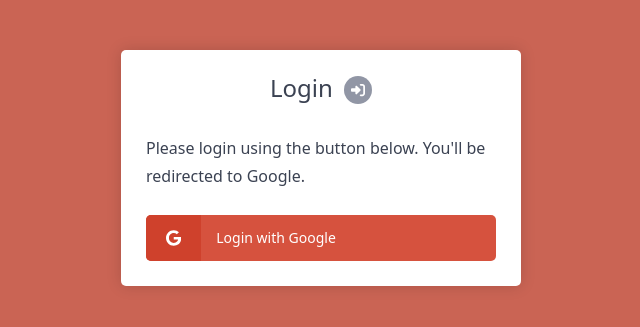
After one commit to snotlingorc/catalog, a PHP site: page /login.php in a window 1280 px wide. The commit adds this page. Shown: the top 327 px of the page, without its empty margins (319-959 px from the left). Run offline with PHP 8.4, Linux system fonts and the light colour scheme; a stand-in replaces the project's code that opens the database connection.

Commit message:
Google login/Oauth support

```diff
--- a/source/assets/css/style.css
+++ b/source/assets/css/style.css
@@ -217,3 +217,158 @@ height: 60px;
     .footer-section a, .footer-section a:hover {
         color:#000;
     }
+
+/* =============================================================
+   GOOGLE OAUTH SECTION STYLES
+ ============================================================ */
+ * {
+    box-sizing: border-box;
+    font-family: system-ui, "Segoe UI", Roboto, Helvetica, Arial, sans-serif, "Apple Color Emoji", "Segoe UI Emoji", "Segoe UI Symbol";
+    font-size: 16px;
+  }
+  body {
+    background-color: #ca6454;
+    margin: 0;
+  }
+  .content {
+    max-width: 400px;
+    width: 100%;
+    margin: 50px auto 15px auto;
+    border-radius: 5px;
+    background-color: #fff;
+    box-shadow: 0 0 15px rgba(0, 0, 0, 0.15);
+    padding: 25px;
+  }
+  .content h1 {
+    text-align: center;
+    font-size: 24px;
+    font-weight: 500;
+    margin: 0 0 15px 0;
+    color: #3b4252;
+  }
+  .content h1 .icon {
+    display: inline-flex;
+    align-items: center;
+    justify-content: center;
+    width: 28px;
+    height: 28px;
+    border-radius: 50%;
+    background-color: #9196a5;
+    margin-left: 5px;
+    font-size: 14px;
+  }
+  .content h1 .icon svg {
+    fill: #fff;
+  }
+  .content .login-txt {
+    margin: 0;
+    padding: 15px 0 25px 0;
+    color: #3b4252;
+  }
+  .content .google-login-btn {
+    display: flex;
+    align-items: center;
+    text-decoration: none;
+    font-size: 14px;
+    font-weight: 500;
+    color: #fff;
+    width: 100%;
+    overflow: hidden;
+    border-radius: 5px;
+    background-color: #d6523e;
+    cursor: pointer;
+  }
+  .content .google-login-btn .icon {
+    display: inline-flex;
+    height: 100%;
+    padding: 15px 20px;
+    align-items: center;
+    justify-content: center;
+    background-color: #cf412c;
+    margin-right: 15px;
+  }
+  .content .google-login-btn .icon svg {
+    fill: #fff;
+  }
+  .content .google-login-btn:hover {
+    background-color: #d44a36;
+  }
+  .content .google-login-btn:hover .icon {
+    background-color: #c63f2a;
+  }
+  .content .profile-picture {
+    display: flex;
+    align-items: center;
+    justify-content: center;
+    margin: 15px 0 25px 0;
+  }
+  .content .profile-picture img {
+    width: 100%;
+    max-width: 100px;
+    border-radius: 50%;
+  }
+  .content .profile-details {
+    display: flex;
+    flex-flow: column;
+    padding: 10px 0;
+  }
+  .content .profile-details > div {
+    display: flex;
+    align-items: center;
+    border-bottom: 1px solid #f1f2f5;
+    margin-bottom: 15px;
+    padding-bottom: 15px;
+  }
+  .content .profile-details > div .icon {
+    display: inline-flex;
+    align-items: center;
+    justify-content: center;
+    width: 36px;
+    height: 36px;
+    border-radius: 50%;
+    background-color: #9196a5;
+    margin-right: 15px;
+    font-size: 14px;
+  }
+  .content .profile-details > div .icon svg {
+    fill: #fff;
+  }
+  .content .profile-details > div strong {
+    display: block;
+    font-size: 14px;
+    font-weight: 500;
+  }
+  .content .profile-details > div:last-child {
+    border-bottom: none;
+  }
+  .content .logout-btn {
+    display: flex;
+    align-items: center;
+    text-decoration: none;
+    font-size: 14px;
+    font-weight: 500;
+    color: #fff;
+    width: 100%;
+    overflow: hidden;
+    border-radius: 5px;
+    background-color: #db5d36;
+    cursor: pointer;
+  }
+  .content .logout-btn .icon {
+    display: inline-flex;
+    height: 100%;
+    padding: 15px 20px;
+    align-items: center;
+    justify-content: center;
+    background-color: #d24e26;
+    margin-right: 15px;
+  }
+  .content .logout-btn .icon svg {
+    fill: #fff;
+  }
+  .content .logout-btn:hover {
+    background-color: #d9562d;
+  }
+  .content .logout-btn:hover .icon {
+    background-color: #c94b24;
+  }
--- /dev/null
+++ b/source/login.php
@@ -0,0 +1,39 @@
+<!DOCTYPE html>
+<html>
+	<head>
+		<meta charset="utf-8">
+		<meta name="viewport" content="width=device-width,minimum-scale=1">
+		<title>Login with Google</title>
+            <!-- BOOTSTRAP CORE STYLE  -->
+            <link href="assets/css/bootstrap.css" rel="stylesheet" />
+            <!-- FONT AWESOME STYLE  -->
+            <link href="assets/css/font-awesome.css" rel="stylesheet" />
+            <!-- CUSTOM STYLE  -->
+            <link href="assets/css/style.css" rel="stylesheet" />
+            <!-- GOOGLE FONT -->
+            <link href='http://fonts.googleapis.com/css?family=Open+Sans' rel='stylesheet' type='text/css' />
+	</head>
+	<body>
+
+		<div class="content home">
+
+			<h1>
+                Login
+                <span class="icon">
+                    <svg xmlns="http://www.w3.org/2000/svg" height="0.875em" viewBox="0 0 512 512"><!--! Font Awesome Free 6.4.2 by @fontawesome - https://fontawesome.com License - https://fontawesome.com/license (Commercial License) Copyright 2023 Fonticons, Inc. --><path d="M217.9 105.9L340.7 228.7c7.2 7.2 11.3 17.1 11.3 27.3s-4.1 20.1-11.3 27.3L217.9 406.1c-6.4 6.4-15 9.9-24 9.9c-18.7 0-33.9-15.2-33.9-33.9l0-62.1L32 320c-17.7 0-32-14.3-32-32l0-64c0-17.7 14.3-32 32-32l128 0 0-62.1c0-18.7 15.2-33.9 33.9-33.9c9 0 17.6 3.6 24 9.9zM352 416l64 0c17.7 0 32-14.3 32-32l0-256c0-17.7-14.3-32-32-32l-64 0c-17.7 0-32-14.3-32-32s14.3-32 32-32l64 0c53 0 96 43 96 96l0 256c0 53-43 96-96 96l-64 0c-17.7 0-32-14.3-32-32s14.3-32 32-32z"/></svg>
+                </span>
+            </h1>
+
+            <p class="login-txt">Please login using the button below. You'll be redirected to Google.</p>
+
+            <a href="google-oauth.php" class="google-login-btn">
+                <span class="icon">
+                    <svg xmlns="http://www.w3.org/2000/svg" height="1em" viewBox="0 0 488 512"><!--! Font Awesome Free 6.4.2 by @fontawesome - https://fontawesome.com License - https://fontawesome.com/license (Commercial License) Copyright 2023 Fonticons, Inc. --><path d="M488 261.8C488 403.3 391.1 504 248 504 110.8 504 0 393.2 0 256S110.8 8 248 8c66.8 0 123 24.5 166.3 64.9l-67.5 64.9C258.5 52.6 94.3 116.6 94.3 256c0 86.5 69.1 156.6 153.7 156.6 98.2 0 135-70.4 140.8-106.9H248v-85.3h236.1c2.3 12.7 3.9 24.9 3.9 41.4z"/></svg>
+                </span>
+                Login with Google
+            </a>
+
+		</div>
+
+	</body>
+</html>
```
Also changed, not shown: source/admin/logout.php (deleted, +0 -15 lines), source/google-oauth.php (added, +82 -0 lines), source/logout.php (added, +9 -0 lines), source/profile.php (added, +65 -0 lines), sql/library.sql (+18 -16 lines), 1 other file.
